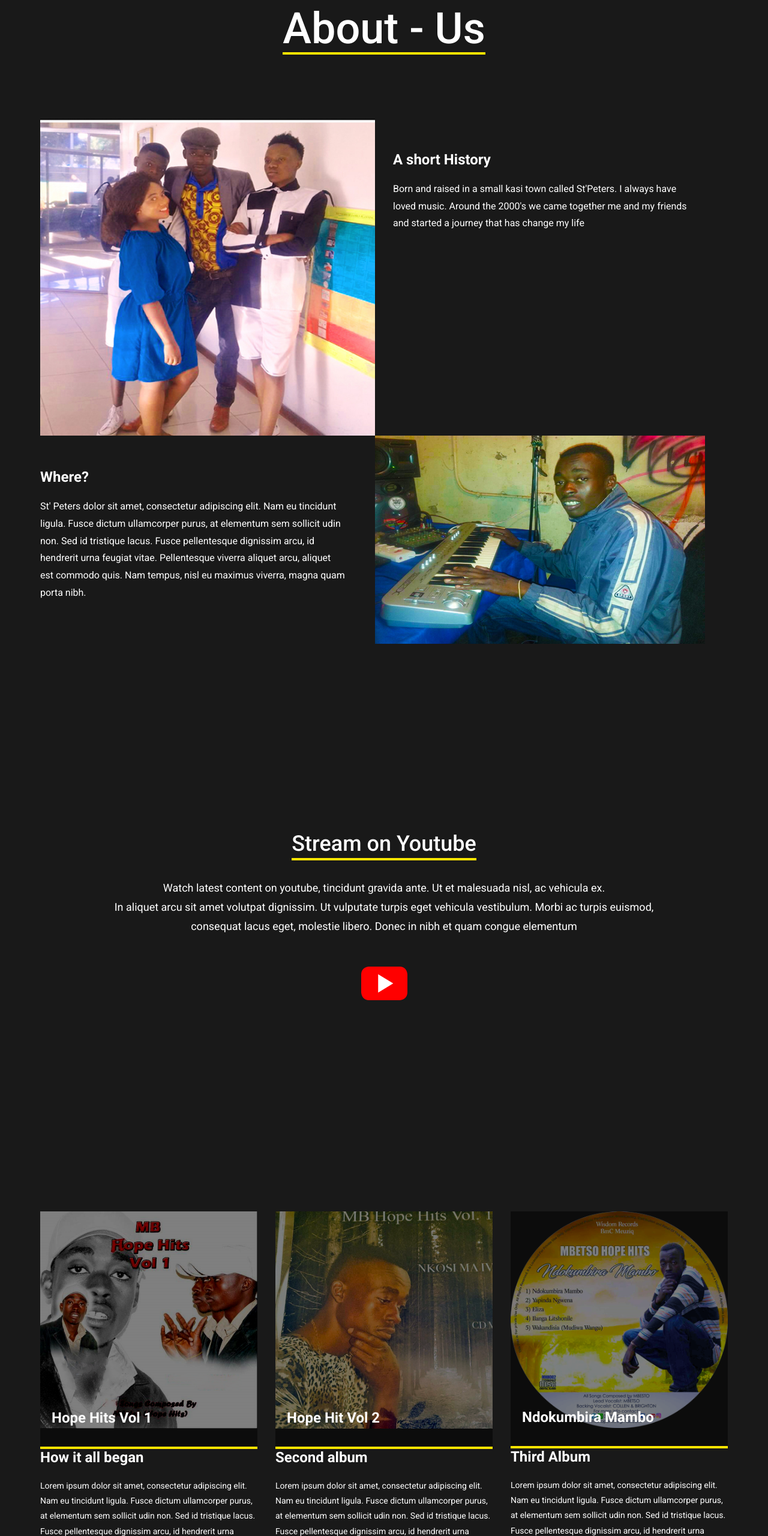
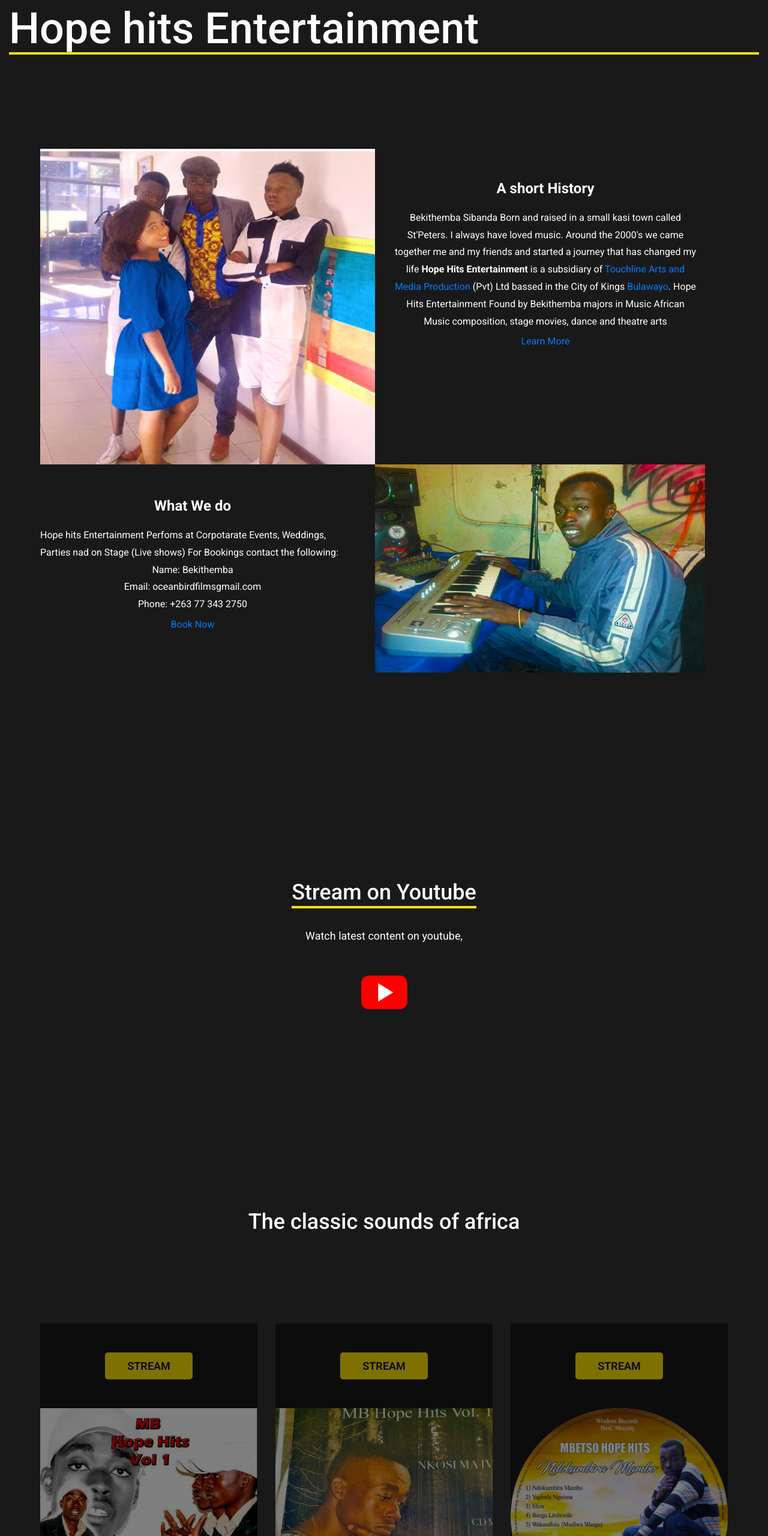
Before and after one commit to zee-creations/hope-hits, a plain HTML site: page about.html in a window 1280 px wide. Shown: the part 240-2800 px from the top of the page at 60% size. Drawn offline with Linux system fonts and the light colour scheme; a script that the page names is missing; files whose address does not match are found by name.

Commit message:
Add files via upload

```diff
--- a/about.html
+++ b/about.html
@@ -1,9 +1,9 @@
 <!DOCTYPE html>
-<html lang="zxx">
+<html lang="en">
 <head>
-	<title>Hope hits Enteetainment</title>
+	<title>Hope hits Entertainment</title>
 	<meta charset="UTF-8">
-	<meta name="description" content="88.0 radio station template">
+	<meta name="description" content=" hope hits entertainment">
 	<meta name="keywords" content="radio, station, creative, html">
 	<meta name="viewport" content="width=device-width, initial-scale=1.0">
 	<!-- Favicon -->
@@ -39,7 +39,7 @@
 		<div class="header-warp">
 			<!-- Site Logo -->
 			<a href="index.html" class="site-logo">
-				<img src="img/logo.png" alt="">
+                <span class="nav-brand"><h2>Hope hits</h2></span>
 			</a>
 			<!-- responsive -->
 			<div class="nav-switch">
@@ -66,16 +66,22 @@
 
 
 	<!--  section -->
-	<section class="page-info-section set-bg" data-setbg="img/vbg.jpg">
-		<div class="container">
-			<div class="section-title text-center">
-				<h2>About - Us </h2>
+	<section class="page-info-section  set-bg" data-setbg="img/vbg.jpg">
+
+
+                <div class="col-12">
+                <div class=" section-title text-center">
+				<h2 class="color-gd d-flex "> Hope hits Entertainment </h2>
 			</div>
-		</div>
+                </div>
+
+
 	</section>
 	<!--  section end -->
 
-
+<section class="m-5 abt" >
+ <h1 class="text-center">  </h1>
+</section>
 
 	<!--  About section -->
 	<section class="about-block-section">
@@ -85,20 +91,38 @@
 					<img src="img/services/image1.jpg" alt="">
 				</div>
 				<div class="col-lg-6">
-					<div class="ab-content">
+					<div class="ab-content text-center">
 						<h4>A short History</h4>
-						<p>Born and raised in a small kasi town called St'Peters. I always have loved music. Around the 2000's we came together me and my friends and started a journey that has change my life</p>
+						<p>Bekithemba Sibanda Born and raised in a small kasi town called St'Peters. I always have loved music. Around the 2000's we came together me and my friends and started a journey that has changed my life
+                        <strong>Hope Hits Entertainment </strong>is a subsidiary of
+                            <a href="" >Touchline Arts and Media Production</a>
+                            (Pvt) Ltd bassed in the City of Kings <a href="">Bulawayo</a>.
+                            Hope Hits Entertainment Found by Bekithemba majors in
+                            Music African Music composition, stage movies, dance and theatre arts
+                        </p>
+                        <a class="btn cta-b" href="#" role="button">Learn More</a>
 					</div>
 				</div>
 			</div>
 			<div class="row about-box">
 				<div class="col-lg-6 ab-push">
-					<img src="/img/services/image2.jpg" alt="">
+					<img src="img/services/image2.jpg" alt="Hope hits image ">
 				</div>
 				<div class="col-lg-6 ab-pull">
 					<div class="ab-content">
-						<h4>Where?</h4>
-						<p>St' Peters dolor sit amet, consectetur adipiscing elit. Nam eu tincidunt ligula. Fusce dictum ullamcorper purus, at elementum sem sollicit udin non. Sed id tristique lacus. Fusce pellentesque dignissim arcu, id hendrerit urna feugiat vitae. Pellentesque viverra aliquet arcu,  aliquet est commodo quis. Nam tempus, nisl eu maximus viverra, magna quam porta nibh.</p>
+						<h4 class="text-center">What We do</h4>
+						<p>Hope hits Entertainment Perfoms at Corpotarate Events, Weddings, Parties nad on Stage (Live shows)
+                        For Bookings contact the following:</p>
+                    <div class="about-info text-center">
+                      <p>
+                          <span class="title-s">Name: </span> <span>Bekithemba</span></p>
+
+                      <p>
+                    <span class="title-s">Email: </span> <span>oceanbirdfilmsgmail.com</span>
+                        </p>
+                      <p><span class="title-s">Phone: </span> <span>+263 77 343 2750</span></p>
+            <a class="btn cta-b" href="#" role="button">Book Now</a>
+                    </div>
 					</div>
 				</div>
 			</div>
@@ -113,21 +137,22 @@
 			<div class="vp-content">
 				<div class="section-title text-center">
 					<h2>Stream on Youtube</h2>
-					<p>Watch latest content on youtube, tincidunt gravida ante. Ut et malesuada nisl, ac vehicula ex.<br> In aliquet arcu sit amet volutpat dignissim. Ut vulputate turpis eget vehicula vestibulum. Morbi ac turpis euismod,<br> consequat lacus eget, molestie libero. Donec in nibh et quam congue elementum </p>
+					<p>Watch latest content on youtube,</p>
 					<a href="#"><img src="img/icons/youtube.png" alt=""></a>
 				</div>
 			</div>
 		</div>
 	</section>
 	<!-- Video preview section end -->
-
+    <h2 class="color-gd text-center m-5">The classic sounds of africa </h2>
     <!-- Services section -->
-	<section class="services-section">
+	<section class="services-section ">
 		<div class="container">
 			<div class="row">
 				<div  class="col-lg-4 col-md-6 service-box">
-                     <div class="dj-single">
-						<img src="/img/services/mbhope.png" alt="">
+                     <div class="dj-single mb-5 text-center">
+                          <button id="play" class="site-btn m-5">STREAM</button>
+						<img src="img/services/mbhope.png" alt="">
 						<div class="dj-info-warp">
 							<div class="dj-info">
 								<h4>Hope Hits Vol 1</h4>
@@ -135,28 +160,32 @@
 							<div class="dj-social-links">
 								<a href=""><i class="fa fa-facebook"></i></a>
 								<a href=""><i class="fa fa-soundcloud"></i></a>
-								<a href=""><i class="icon fa-twitter"></i></a>
+								<a href=""><i class="fa fa-twitter"></i></a>
                                 <a href=""><i class="fa fa-instagram"></i></a>
+                                <a href=""><i class="fa fa-youtube-play"></i></a>
+
 							</div>
 						</div>
 					</div>
 
-					<h4>How it all began</h4>
+					<h4 class="text-center">How it all began</h4>
 					<p>Lorem ipsum dolor sit amet, consectetur adipiscing elit. Nam eu  tincidunt ligula. Fusce dictum ullamcorper purus, at elementum sem sollicit udin non. Sed id tristique lacus. Fusce pellentesque dignissim arcu, id hendrerit urna feugiat vitae. Pellentesque viverra aliquet arcu,  aliquet est commodo quis. Nam tempus, nisl eu maximus viverra, magna quam porta nibh.</p>
 					<a href="" class="readmore">MORE INFO</a>
 				</div>
 				<div class="col-lg-4 col-md-6 service-box">
-					 <div class="dj-single">
+					 <div class="dj-single mb-5 text-center">
+                          <button id="play" class="site-btn  m-5">STREAM</button>
 						<img src="img/services/mbesto.png" alt="">
 						<div class="dj-info-warp">
 							<div class="dj-info">
-								<h4>Hope Hit Vol 2</h4>
+								<h4>Nkosi Mayivuma</h4>
 							</div>
 							<div class="dj-social-links">
 								<a href=""><i class="fa fa-facebook"></i></a>
 								<a href=""><i class="fa fa-soundcloud"></i></a>
 								<a href=""><i class="fa fa-twitter"></i></a>
                                 <a href=""><i class="fa fa-instagram"></i></a>
+                                <a href=""><i class="fa fa-youtube-play"></i></a>
 							</div>
 						</div>
 					</div>
@@ -165,7 +194,8 @@
 					<a href="" class="readmore">MORE INFO</a>
 				</div>
 				<div class="col-lg-4 col-md-6 service-box">
-                     <div class="dj-single">
+                     <div class="dj-single mb-5 text-center">
+                         <button id="play" class="site-btn m-5">STREAM</button>
 						<img src="img/services/album.png" alt="">
 						<div class="dj-info-warp">
 							<div class="dj-info">
@@ -176,6 +206,7 @@
 								<a href=""><i class="fa fa-soundcloud"></i></a>
 								<a href=""><i class="fa fa-twitter"></i></a>
 								<a href=""><i class="fa fa-instagram"></i></a>
+								<a href=""><i class="fa fa-youtube-play"></i></a>
 
 							</div>
 						</div>
@@ -197,53 +228,21 @@
 			<div class="row">
 				<div class="col-lg-3 col-md-6 ft-widget">
 					<div class="ft-title">
-						<h4>Locations</h4>
+						<h4>Latest Post</h4>
 					</div>
-					<ul>
-						<li><a href="">Berlin</a></li>
-						<li><a href="">Bucharest</a></li>
-						<li><a href="">London</a></li>
-						<li><a href="">Budapest</a></li>
-						<li><a href="">Tel Aviv</a></li>
-						<li><a href="">Moscow</a></li>
-					</ul>
+
 				</div>
 				<div class="col-lg-3 col-md-6 ft-widget">
 					<div class="ft-title">
-						<h4>Top Shows</h4>
+						<h4>Live Shows</h4>
 					</div>
-<!--
-					<ul class="order-list">
-						<li><a href=""><span>1</span>88,8 Weekly Chart</a></li>
-						<li><a href=""><span>2</span>Transitions - John Digweed</a></li>
-						<li><a href=""><span>3</span>Who’s On Top? with John Doe</a></li>
-						<li><a href=""><span>4</span>88,8 News</a></li>
-						<li><a href=""><span>5</span>Electronic Worriors</a></li>
-					</ul>
--->
+
 				</div>
 				<div class="col-lg-3 col-md-6 ft-widget">
 					<div class="ft-title">
 						<h4>Blog</h4>
 					</div>
-<!--
-					<div class="ft-blog-widget">
-						<div class="bw-item">
-							<div class="bw-thumb set-bg" data-setbg="img/blog/thumb/1.jpg"></div>
-							<div class="bw-content">
-								<p>5 Things to know when you attend a music festival. </p>
-								<a href="#">Continue Reading</a>
-							</div>
-						</div>
-						<div class="bw-item">
-							<div class="bw-thumb set-bg" data-setbg="img/blog/thumb/2.jpg"></div>
-							<div class="bw-content">
-								<p>5 Things to know when you attend a music festival. </p>
-								<a href="#">Continue Reading</a>
-							</div>
-						</div>
-					</div>
--->
+
 				</div>
 				<div class="col-lg-3 col-md-6 ft-widget">
 					<div class="ft-title">
@@ -266,7 +265,7 @@
 	<footer class="footer-section">
 		<div class="contaoner">
 			<p><!-- Link back to Colorlib can't be removed. Template is licensed under CC BY 3.0. -->
-<!--Copyright &copy;<script>document.write(new Date().getFullYear());</script> All rights reserved | This template is made with <i class="fa fa-heart-o" aria-hidden="true"></i> by <a href="https://colorlib.com" target="_blank">Colorlib</a>-->
+<!--Copyright &copy; All rights reserved | This template is made with <i class="fa fa-heart-o" aria-hidden="true"></i> by <a href="https://colorlib.com" target="_blank">Colorlib</a>-->
 <!-- Link back to Colorlib can't be removed. Template is licensed under CC BY 3.0. --></p>
 		</div>
 	</footer>
```
Also changed, not shown: index.html (+10 -45 lines).
